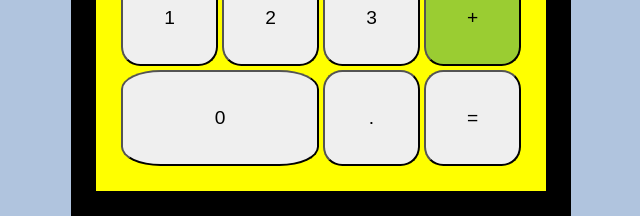
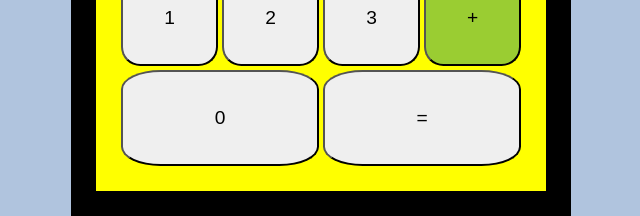
Before and after one commit to jperales64/calculator, a plain HTML site: page index.html in a window 1280 px wide. Shown: the part 542-758 px from the top of the page, without its empty margins (319-959 px from the left). Drawn offline with Linux system fonts and the light colour scheme.

Commit message:
removed decimal button to be implemented later

```diff
--- a/index.html
+++ b/index.html
@@ -32,7 +32,7 @@
         <button id='3' class="div16 number"> 3</button>
         <button id='add' class="div17 operator"> +</button>
         <button id='0' class="div18 number"> 0</button>
-        <button id='.' class="div19 decimal"> .</button>
+        <!-- <button id='.' class="div19 decimal"> .</button> -->
         <button id='=' class="div20 result"> =</button>
     </div>
 
--- a/style.css
+++ b/style.css
@@ -110,11 +110,10 @@
             .div18 {
                 grid-area: 6 / 1 / 7 / 3;
             }
-
-            .div19 {
+            /* .div19 {
                 grid-area: 6 / 3 / 7 / 4;
-            }
+            } */
 
             .div20 {
-                grid-area: 6 / 4 / 7 / 5;
+                grid-area: 6 / 3 / 7 / 5;
             }
```
